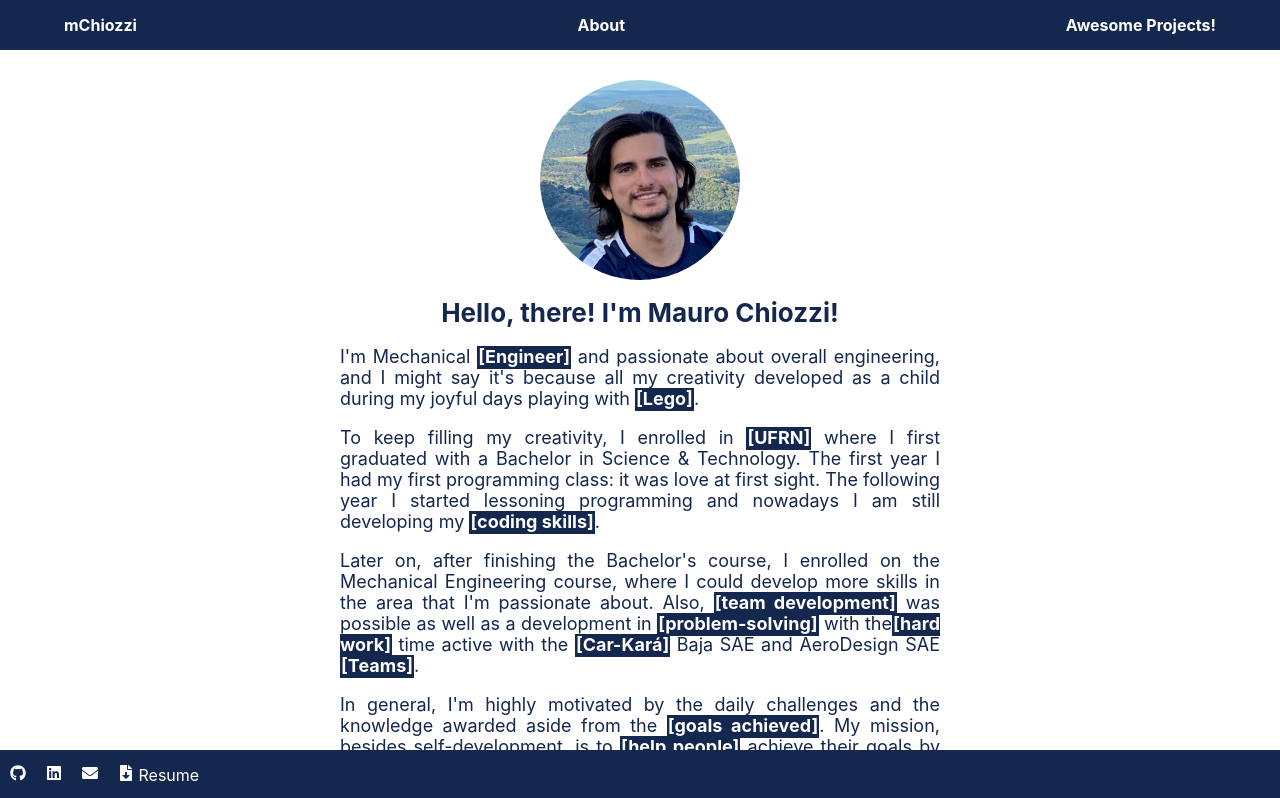
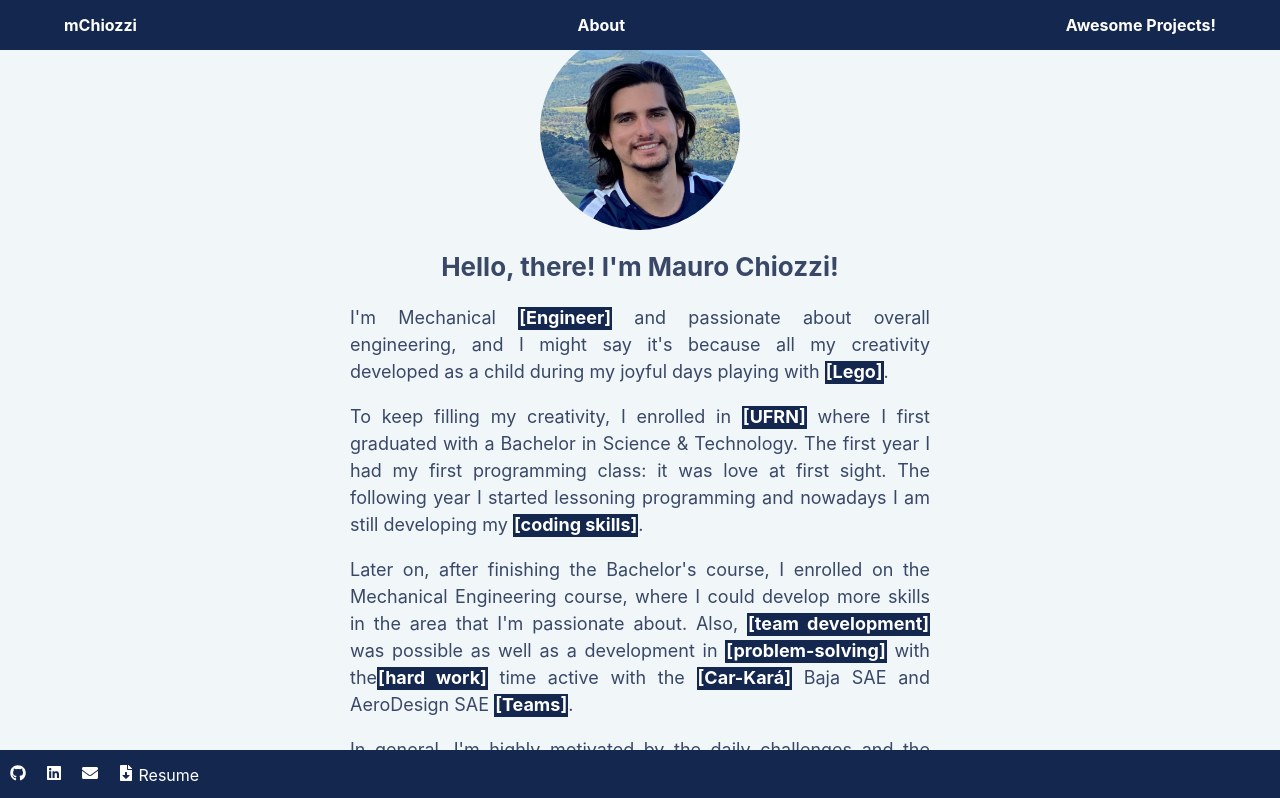
Before and after one commit to maurochiozzi/maurochiozzi.github.io, a React (Create React App) app: page /#/about in a window 1280 px wide. Shown: the top 798 px of the page. Built offline with nearby package versions, Linux system fonts and the light colour scheme; what ga-gtag would draw is missing.

Commit message:
small step to global theme

```diff
--- a/src/App.js
+++ b/src/App.js
@@ -1,12 +1,15 @@
 import { Suspense, lazy } from "react";
 import { HashRouter, Routes, Route } from "react-router-dom";
+import { ThemeProvider as MuiThemeProvider } from "@mui/material/styles";
+import { ThemeProvider as StyledThemeProvider } from "styled-components";
 import Box from "@mui/material/Box";
 import CircularProgress from "@mui/material/CircularProgress";
-
-import "./App.css";
+import CssBaseline from "@mui/material/CssBaseline";
 
 import Bar from "./components/bar";
 import Footer from "./components/footer";
+import theme from "./theme";
+import GlobalStyles from "./GlobalStyles";
 
 const About = lazy(() => import("./pages/about"));
 const Home = lazy(() => import("./pages/home"));
@@ -15,6 +18,10 @@ const NotFound = lazy(() => import("./pages/notfound"));
 
 export default function App() {
   return (
+    <MuiThemeProvider theme={theme}>
+      <StyledThemeProvider theme={theme}>
+        <CssBaseline />
+        <GlobalStyles />
         <HashRouter
           basename="/"
           future={{
@@ -49,5 +56,7 @@ export default function App() {
 
           <Footer />
         </HashRouter>
+      </StyledThemeProvider>
+    </MuiThemeProvider>
   );
 }
--- /dev/null
+++ b/src/GlobalStyles.js
@@ -0,0 +1,23 @@
+import { createGlobalStyle } from "styled-components";
+
+const GlobalStyles = createGlobalStyle`
+  body {
+    margin: 0;
+    font-family: ${(props) => props.theme.typography.fontFamily};
+    -webkit-font-smoothing: antialiased;
+    -moz-osx-font-smoothing: grayscale;
+    background-color: ${(props) => props.theme.palette.background.default};
+    color: ${(props) => props.theme.palette.text.primary};
+  }
+
+  code {
+    font-family: source-code-pro, Menlo, Monaco, Consolas, 'Courier New',
+      monospace;
+  }
+
+  .app-main-content {
+    min-height: calc(100vh - 114px);
+  }
+`;
+
+export default GlobalStyles;
--- a/src/index.js
+++ b/src/index.js
@@ -1,6 +1,5 @@
 import { StrictMode } from "react";
 import ReactDOM from "react-dom/client";
-import "./index.css";
 import App from "./App";
 
 import { install } from "ga-gtag";
--- a/src/pages/about/styles.js
+++ b/src/pages/about/styles.js
@@ -15,13 +15,13 @@ export const Content = styled.div`
 
   .highlight {
     font-weight: bold;
-    color: #ffffff;
-    background: #14274e;
+    color: ${({ theme }) => theme.palette.primary.contrastText};
+    background: ${({ theme }) => theme.palette.primary.main};
     padding: 0px 1px 2px 1px;
     transition: background-color 0.2s ease;
 
     &:hover {
-      background-color: #1f3c75;
+      background-color: ${({ theme }) => theme.palette.primary.light};
     }
   }
 
--- a/src/pages/home/styles.js
+++ b/src/pages/home/styles.js
@@ -68,11 +68,10 @@ export const Content = styled.div`
 
   a {
     font-weight: bold;
-    color: #ffffff;
-    background: #14274e;
+    color: ${({ theme }) => theme.palette.primary.contrastText};
+    background: ${({ theme }) => theme.palette.primary.main};
     padding: 0px 1px 2px 1px;
 
     text-decoration: none;
-    color: white;
   }
 `;
--- a/src/pages/notfound/styles.js
+++ b/src/pages/notfound/styles.js
@@ -9,8 +9,8 @@ export const Content = styled.div`
   animation: ${fadeIn} 0.8s ease-out;
 
   .main-content {
-    background-color: #14274e;
-    color: white;
+    background-color: ${({ theme }) => theme.palette.primary.main};
+    color: ${({ theme }) => theme.palette.primary.contrastText};
 
     margin-top: calc(50px + 10%);
     margin-left: 10%;
@@ -28,14 +28,16 @@ export const Content = styled.div`
     display: inline-block;
     margin-top: 15px;
     padding: 10px 20px;
-    background-color: white;
-    color: #14274e;
+    background-color: ${({ theme }) => theme.palette.background.paper};
+    color: ${({ theme }) => theme.palette.primary.main};
     border-radius: 4px;
     font-weight: bold;
     text-decoration: none;
-    transition: transform 0.2s ease, background-color 0.2s ease;
+    transition:
+      transform 0.2s ease,
+      background-color 0.2s ease;
     &:hover {
-      background-color: #f0f0f0;
+      background-color: ${({ theme }) => theme.palette.secondary.main};
       transform: translateY(-2px);
     }
   }
--- /dev/null
+++ b/src/theme.js
@@ -0,0 +1,33 @@
+import { createTheme } from "@mui/material/styles";
+
+const theme = createTheme({
+  palette: {
+    primary: {
+      main: "#14274e",
+      light: "#1f3c75",
+      contrastText: "#ffffff",
+    },
+    secondary: {
+      main: "#f0f0f0",
+    },
+    background: {
+      default: "#f1f6f9",
+      paper: "#ffffff",
+    },
+    text: {
+      primary: "#394867",
+      secondary: "#9ba4b4",
+    },
+  },
+  typography: {
+    fontFamily: [
+      "-apple-system",
+      "BlinkMacSystemFont",
+      '"Segoe UI"',
+      "Roboto",
+      '"Helvetica Neue"',
+    ].join(","),
+  },
+});
+
+export default theme;
```
Lines whose indentation alone changed are shown as unchanged.
